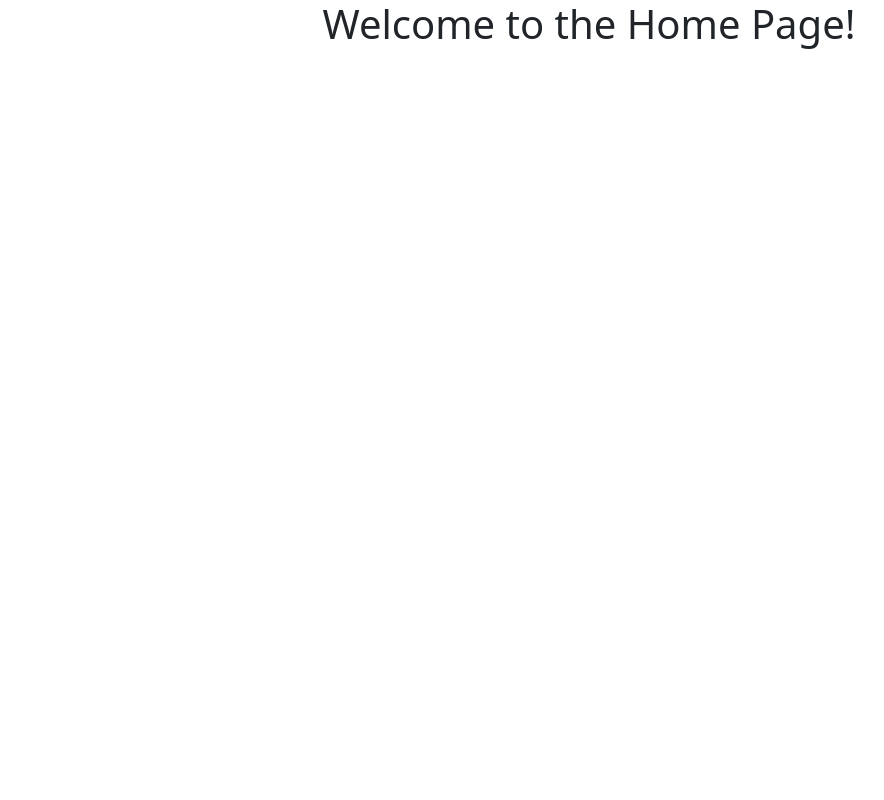
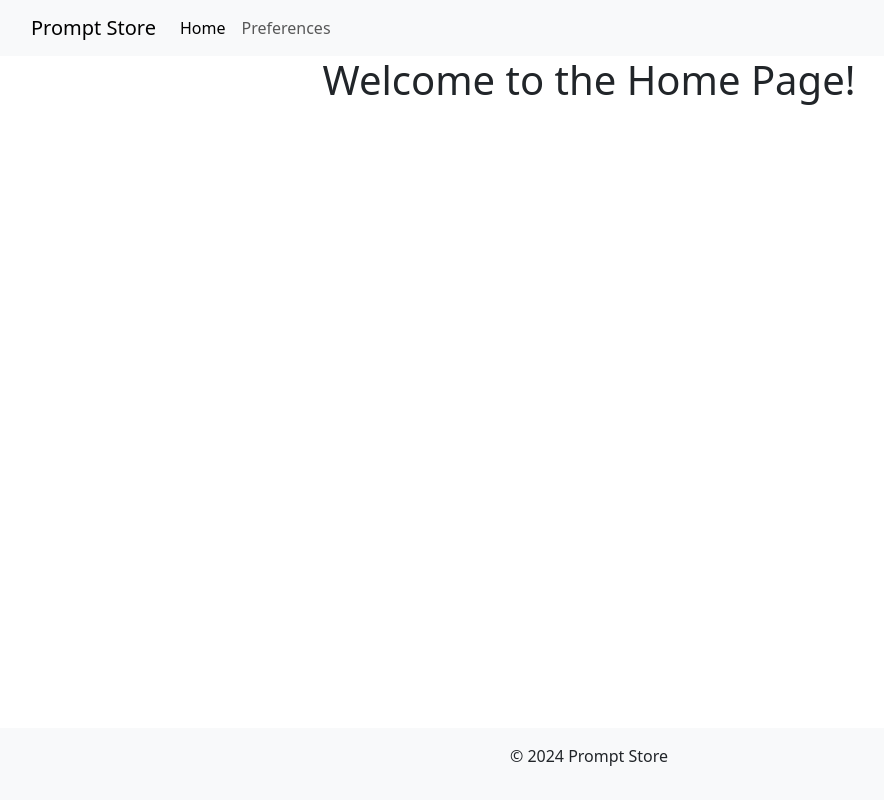
Before and after one commit to alonsorivel/prompt-bank-js, a React (Vite) app: page / in a window 1280 px wide. Shown: the whole page, without its empty margins (51-935 px from the left). Built offline with nearby package versions, Linux system fonts and the light colour scheme.

Commit message:
Added basic styling with react bootstrap

```diff
--- a/src/App.jsx
+++ b/src/App.jsx
@@ -1,4 +1,5 @@
 import { BrowserRouter as Router, Routes, Route } from "react-router-dom";
+import Layout from "./components/Layout";
 import Home from "./components/Home";
 import Preferences from "./components/Preferences";
 import NotFound from "./components/NotFound";
@@ -7,8 +8,11 @@ const App = () => {
   return (
     <Router>
       <Routes>
-        <Route path="/" element={<Home />} />
-        <Route path="/preferences" element={<Preferences />} />
+        <Route path="/" element={<Layout />}>
+          {/* Wrap routes with Layout */}
+          <Route index element={<Home />} /> {/* `index` for path="/" */}
+          <Route path="preferences" element={<Preferences />} />
+        </Route>
         <Route path="*" element={<NotFound />} />
       </Routes>
     </Router>
--- /dev/null
+++ b/src/components/Footer.css
@@ -0,0 +1,12 @@
+/* Ensure the main content takes up available space */
+.Footer main {
+  flex: 1;
+}
+
+/* Sticky footer styles */
+.Footer .footer {
+  position: absolute;
+  bottom: 0;
+  width: 100%;
+  background-color: #f5f5f5; /* Adjust color if needed */
+}
--- /dev/null
+++ b/src/components/Footer.jsx
@@ -0,0 +1,21 @@
+import { Container, Row, Col } from "react-bootstrap";
+import "./Footer.css";
+
+function Footer() {
+  return (
+    <div className="Footer">
+      <footer className="footer mt-auto py-3 bg-light">
+        {/* Styling classes explained below */}
+        <Container>
+          <Row>
+            <Col className="text-center">
+              <p>&copy; {new Date().getFullYear()} Prompt Store</p>
+            </Col>
+          </Row>
+        </Container>
+      </footer>
+    </div>
+  );
+}
+
+export default Footer;
--- /dev/null
+++ b/src/components/Header.jsx
@@ -0,0 +1,32 @@
+import { Navbar, Container, Nav } from "react-bootstrap";
+import { NavLink } from "react-router-dom";
+import "./Header.css";
+
+function Header() {
+  return (
+    <div className="Header">
+      <Navbar bg="light" expand="lg">
+        {/* Light background, responsive */}
+        <Container>
+          <Navbar.Brand as={NavLink} to="/">
+            Prompt Store
+          </Navbar.Brand>
+          <Navbar.Toggle aria-controls="basic-navbar-nav" />
+          <Navbar.Collapse id="basic-navbar-nav">
+            <Nav className="me-auto">
+              {/* Links on the left */}
+              <Nav.Link as={NavLink} to="/">
+                Home
+              </Nav.Link>
+              <Nav.Link as={NavLink} to="/preferences">
+                Preferences
+              </Nav.Link>
+            </Nav>
+          </Navbar.Collapse>
+        </Container>
+      </Navbar>
+    </div>
+  );
+}
+
+export default Header;
--- /dev/null
+++ b/src/components/Layout.jsx
@@ -0,0 +1,16 @@
+import Header from "./Header";
+import Footer from "./Footer";
+import { Outlet } from "react-router-dom";
+import "./Header.css";
+
+function Layout() {
+  return (
+    <div className="Header">
+      <Header />
+      <Outlet /> {/* Child routes will render here */}
+      <Footer />
+    </div>
+  );
+}
+
+export default Layout;
--- a/src/components/NotFound.jsx
+++ b/src/components/NotFound.jsx
@@ -4,8 +4,8 @@ import "./NotFound.css";
 const NotFound = () => {
   return (
     <div className="NotFound">
-      <Container>
-        <h1 className="header">404 Page does not exist.</h1>
+      <Container className="d-flex align-items-center justify-content-center vh-100">
+        <h1>404 Page does not exist</h1>
       </Container>
     </div>
   );
```
Also changed, not shown: src/components/Header.css (added).
